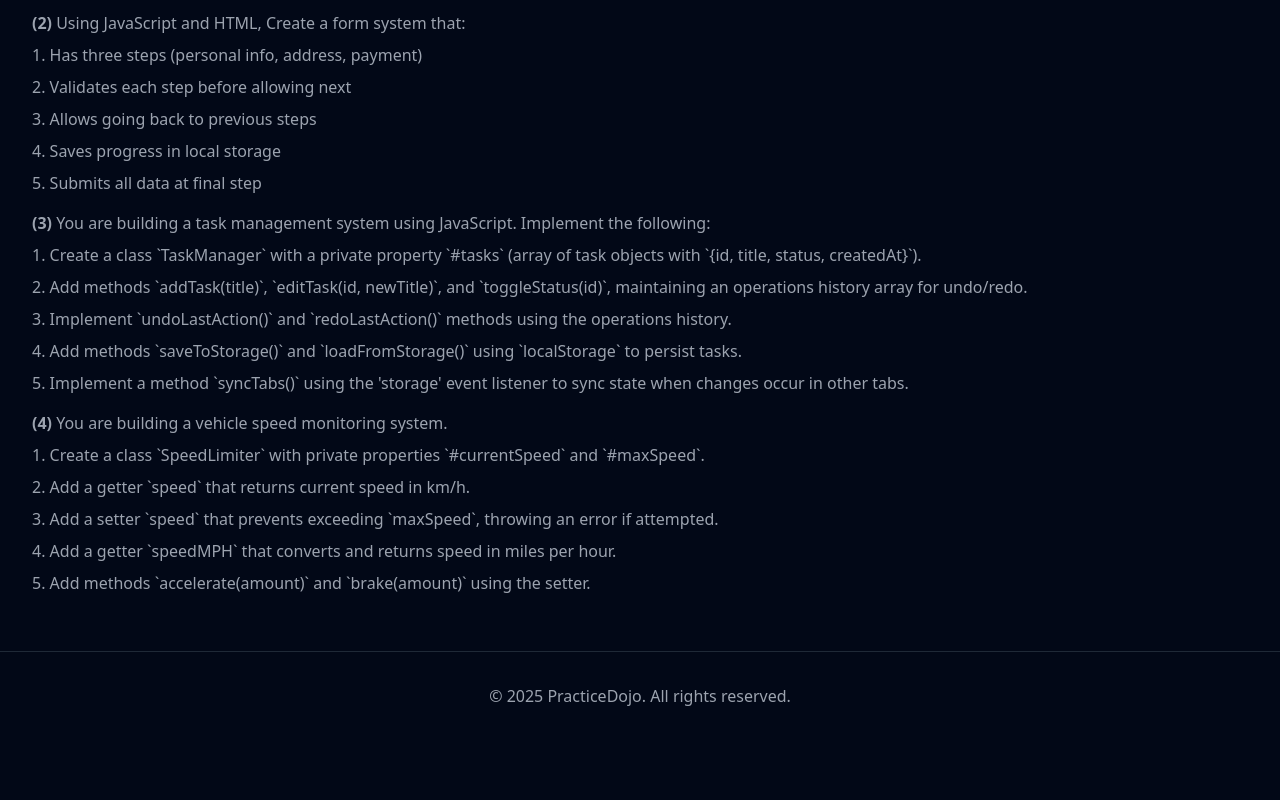
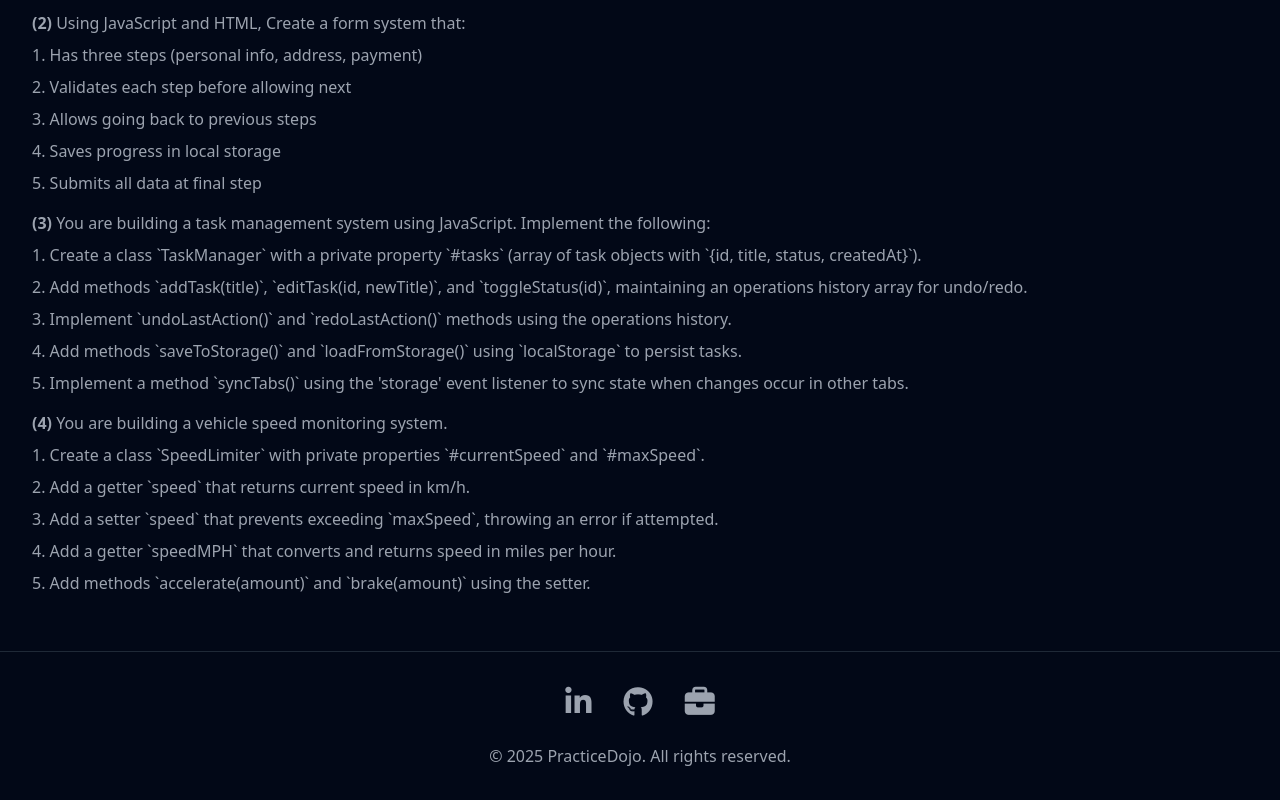
Before and after one commit to smaranjitghose/dojo, a website: page papers/qp02.html in a window 1280 px wide. Shown: the part 3447-4247 px from the top of the page. Before the commit the page ends 4187 px from the top, so only its background shows below. Drawn offline with nearby package versions, Linux system fonts and the light colour scheme.

Commit message:
add footer in all pages

```diff
--- /dev/null
+++ b/assets/js/footer.js
@@ -0,0 +1,31 @@
+document.addEventListener("DOMContentLoaded", function() {
+  const footerHTML = `
+    <footer class="py-8 px-4 text-gray-400 border-t border-gray-800">
+        <div class="flex justify-center items-center space-x-8">
+            <a
+                href="https://www.linkedin.com/in/smaranjitghose/?originalSubdomain=in"
+                class="flex flex-col items-center text-gray-400 hover:text-blue-700"
+            >
+                <i class="fa-brands fa-linkedin-in text-3xl mb-2"></i>
+            </a>
+            <a
+                href="https://github.com/smaranjitghose"
+                class="flex flex-col items-center text-gray-400 hover:text-gray-600"
+            >
+                <i class="fa-brands fa-github text-3xl mb-2"></i>
+            </a>
+            <a
+                href="https://smaranjitghose.com/"
+                class="flex flex-col items-center text-gray-400 hover:text-green-500"
+            >
+                <i class="fa-solid fa-briefcase text-3xl mb-2"></i>
+            </a>
+        </div>
+        <div class="flex justify-center mt-4">
+            <p>&copy; 2025 PracticeDojo. All rights reserved.</p>
+        </div>
+    </footer>
+  `;
+  // Append the footer to the body of the page
+  document.body.insertAdjacentHTML('beforeend', footerHTML);
+});
--- a/papers/qp02.html
+++ b/papers/qp02.html
@@ -5,6 +5,7 @@
     <meta name="viewport" content="width=device-width, initial-scale=1.0">
     <title>PracticeDojo - JavaScript Question Paper</title>
     <script src="https://cdn.tailwindcss.com"></script>
+    <link rel="stylesheet" href="https://cdnjs.cloudflare.com/ajax/libs/font-awesome/6.5.1/css/all.min.css">
     <script>
         tailwind.config = {
             darkMode: 'class',
@@ -227,8 +228,6 @@ window.addEventListener('load', loadQuestions);
         </div>
     </main>
 
-    <footer class="py-8 px-4 text-center text-gray-400 border-t border-gray-800 no-print">
-        <p>&copy; 2025 PracticeDojo. All rights reserved.</p>
-    </footer>
+    <script src="/assets/js/footer.js"></script>
 </body>
 </html>
```
Also changed, not shown: index.html (+34 -14 lines), papers.html (+5 -3 lines), papers/qp01.html (+2 -3 lines), papers/qp03.html (+2 -3 lines), papers/qp04.html (+2 -3 lines), papers/qp05.html (+2 -4 lines), solutions/sol01.html (+2 -0 lines), solutions/sol02.html (+2 -0 lines), solutions/sol03.html (+2 -0 lines), solutions/sol04.html (+2 -0 lines), solutions/sol05.html (+2 -0 lines).
